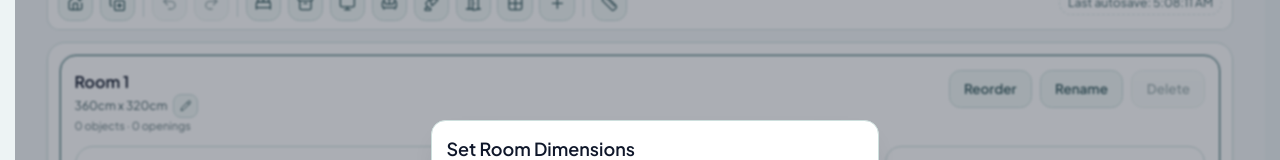
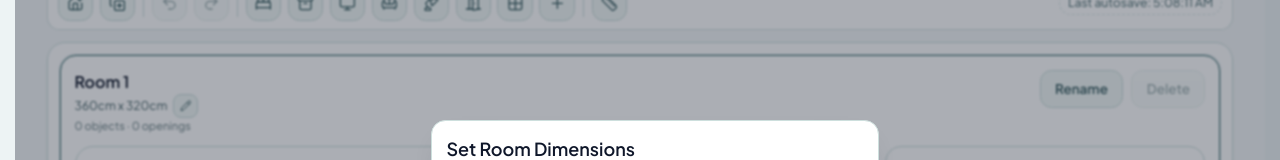
Before and after one commit to Slaymish/BedroomLayoutDesigner, a React (Vite) app: page / in a window 1280 px wide. Shown: the part 174-334 px from the top of the page. Built offline with nearby package versions, Linux system fonts and the light colour scheme.

Commit message:
feat: Implement room reordering functionality in RoomCard and RoomWorkspace components

```diff
--- a/src/components/RoomCard.tsx
+++ b/src/components/RoomCard.tsx
@@ -1,5 +1,5 @@
 import { memo, useState, type ReactNode } from 'react';
-import { Pencil } from 'lucide-react';
+import { ArrowDown, ArrowUp, Pencil } from 'lucide-react';
 import type { RoomDesign } from '../types';
 import { fromBaseCm, type Unit } from '../utils/units';
 
@@ -13,10 +13,11 @@ interface RoomCardProps {
   onEditDimensions: (roomId: string) => void;
   onRename: (roomId: string, name: string) => void;
   onDelete: (roomId: string) => void;
-  onDragStart: (roomId: string) => void;
-  onDragEnd: () => void;
-  onDragOver: () => void;
-  onDrop: (roomId: string) => void;
+  showReorderControls: boolean;
+  canMoveUp: boolean;
+  canMoveDown: boolean;
+  onMoveUp: (roomId: string) => void;
+  onMoveDown: (roomId: string) => void;
   renderRoomContent: (room: RoomDesign, isActive: boolean) => ReactNode;
 }
 
@@ -42,10 +43,11 @@ function RoomCard({
   onEditDimensions,
   onRename,
   onDelete,
-  onDragStart,
-  onDragEnd,
-  onDragOver,
-  onDrop,
+  showReorderControls,
+  canMoveUp,
+  canMoveDown,
+  onMoveUp,
+  onMoveDown,
   renderRoomContent,
 }: RoomCardProps) {
   const [isRenaming, setIsRenaming] = useState(false);
@@ -69,14 +71,6 @@ function RoomCard({
       onClick={(event) => {
         if (isInteractiveTarget(event.target)) return;
         onActivate(room.id);
-      }}
-      onDragOver={(event) => {
-        event.preventDefault();
-        onDragOver();
-      }}
-      onDrop={(event) => {
-        event.preventDefault();
-        onDrop(room.id);
       }}
     >
       <header className="room-card-header">
@@ -127,25 +121,42 @@ function RoomCard({
           <p className="text-[11px] room-card-meta">{room.items.length} objects · {openingCount} openings</p>
         </div>
         <div className="flex items-center gap-2">
+          {showReorderControls && (
+            <>
               <button
-            className="ui-btn ui-btn-subtle min-h-0 px-2.5 py-1.5 text-xs cursor-grab active:cursor-grabbing"
-            draggable={!isRenaming}
-            onDragStart={(event) => {
+                className="ui-btn ui-btn-subtle min-h-0 px-2 py-1.5 text-xs disabled:opacity-45"
+                onClick={(event) => {
                   event.stopPropagation();
-              onDragStart(room.id);
-            }}
-            onDragEnd={(event) => {
-              event.stopPropagation();
-              onDragEnd();
+                  if (!canMoveUp) return;
+                  onMoveUp(room.id);
                 }}
                 onMouseDown={(event) => {
                   event.stopPropagation();
                 }}
-            aria-label={`Drag to reorder ${room.name}`}
-            title="Drag to reorder room"
+                disabled={!canMoveUp}
+                aria-label={`Move ${room.name} up`}
+                title="Move room up"
               >
-            Reorder
+                <ArrowUp className="h-3.5 w-3.5" />
               </button>
+              <button
+                className="ui-btn ui-btn-subtle min-h-0 px-2 py-1.5 text-xs disabled:opacity-45"
+                onClick={(event) => {
+                  event.stopPropagation();
+                  if (!canMoveDown) return;
+                  onMoveDown(room.id);
+                }}
+                onMouseDown={(event) => {
+                  event.stopPropagation();
+                }}
+                disabled={!canMoveDown}
+                aria-label={`Move ${room.name} down`}
+                title="Move room down"
+              >
+                <ArrowDown className="h-3.5 w-3.5" />
+              </button>
+            </>
+          )}
           {!isRenaming && (
             <button
               className="ui-btn ui-btn-subtle min-h-0 px-2.5 py-1.5 text-xs"
@@ -188,10 +199,11 @@ const roomCardPropsEqual = (prev: RoomCardProps, next: RoomCardProps): boolean =
   prev.onEditDimensions === next.onEditDimensions &&
   prev.onRename === next.onRename &&
   prev.onDelete === next.onDelete &&
-  prev.onDragStart === next.onDragStart &&
-  prev.onDragEnd === next.onDragEnd &&
-  prev.onDragOver === next.onDragOver &&
-  prev.onDrop === next.onDrop
+  prev.showReorderControls === next.showReorderControls &&
+  prev.canMoveUp === next.canMoveUp &&
+  prev.canMoveDown === next.canMoveDown &&
+  prev.onMoveUp === next.onMoveUp &&
+  prev.onMoveDown === next.onMoveDown
 );
 
 export default memo(RoomCard, roomCardPropsEqual);
--- a/src/components/RoomWorkspace.tsx
+++ b/src/components/RoomWorkspace.tsx
@@ -1,4 +1,4 @@
-import { memo, useCallback, useRef, type ReactNode } from 'react';
+import { memo, useCallback, type ReactNode } from 'react';
 import type { RoomDesign } from '../types';
 import type { Unit } from '../utils/units';
 import RoomCard from './RoomCard';
@@ -28,32 +28,22 @@ function RoomWorkspace({
   onReorderRooms,
   renderRoomContent,
 }: RoomWorkspaceProps) {
-  const draggingRoomIdRef = useRef<string | null>(null);
+  const handleMoveUp = useCallback((roomId: string) => {
+    const index = rooms.findIndex((room) => room.id === roomId);
+    if (index <= 0) return;
+    onReorderRooms(roomId, rooms[index - 1].id);
+  }, [onReorderRooms, rooms]);
 
-  const handleDragStart = useCallback((roomId: string) => {
-    draggingRoomIdRef.current = roomId;
-  }, []);
-
-  const handleDragEnd = useCallback(() => {
-    draggingRoomIdRef.current = null;
-  }, []);
-
-  const handleDrop = useCallback((targetRoomId: string) => {
-    const sourceRoomId = draggingRoomIdRef.current;
-    if (sourceRoomId) {
-      onReorderRooms(sourceRoomId, targetRoomId);
-    }
-    draggingRoomIdRef.current = null;
-  }, [onReorderRooms]);
-
-  const handleDragOver = useCallback(() => {
-    // Keep HTML5 DnD target hot; reorder only on drop.
-  }, []);
+  const handleMoveDown = useCallback((roomId: string) => {
+    const index = rooms.findIndex((room) => room.id === roomId);
+    if (index < 0 || index >= rooms.length - 1) return;
+    onReorderRooms(roomId, rooms[index + 1].id);
+  }, [onReorderRooms, rooms]);
 
   return (
     <section className="room-workspace-shell">
       <div className="room-workspace-list">
-        {rooms.map((room) => {
+        {rooms.map((room, index) => {
           const isActive = room.id === activeRoomId;
           return (
             <RoomCard
@@ -67,10 +57,11 @@ function RoomWorkspace({
               onEditDimensions={onEditRoomDimensions}
               onRename={onRenameRoom}
               onDelete={onDeleteRoom}
-              onDragStart={handleDragStart}
-              onDragEnd={handleDragEnd}
-              onDragOver={handleDragOver}
-              onDrop={handleDrop}
+              showReorderControls={rooms.length > 1}
+              canMoveUp={index > 0}
+              canMoveDown={index < rooms.length - 1}
+              onMoveUp={handleMoveUp}
+              onMoveDown={handleMoveDown}
               renderRoomContent={renderRoomContent}
             />
           );
```
Lines whose indentation alone changed are shown as unchanged.
